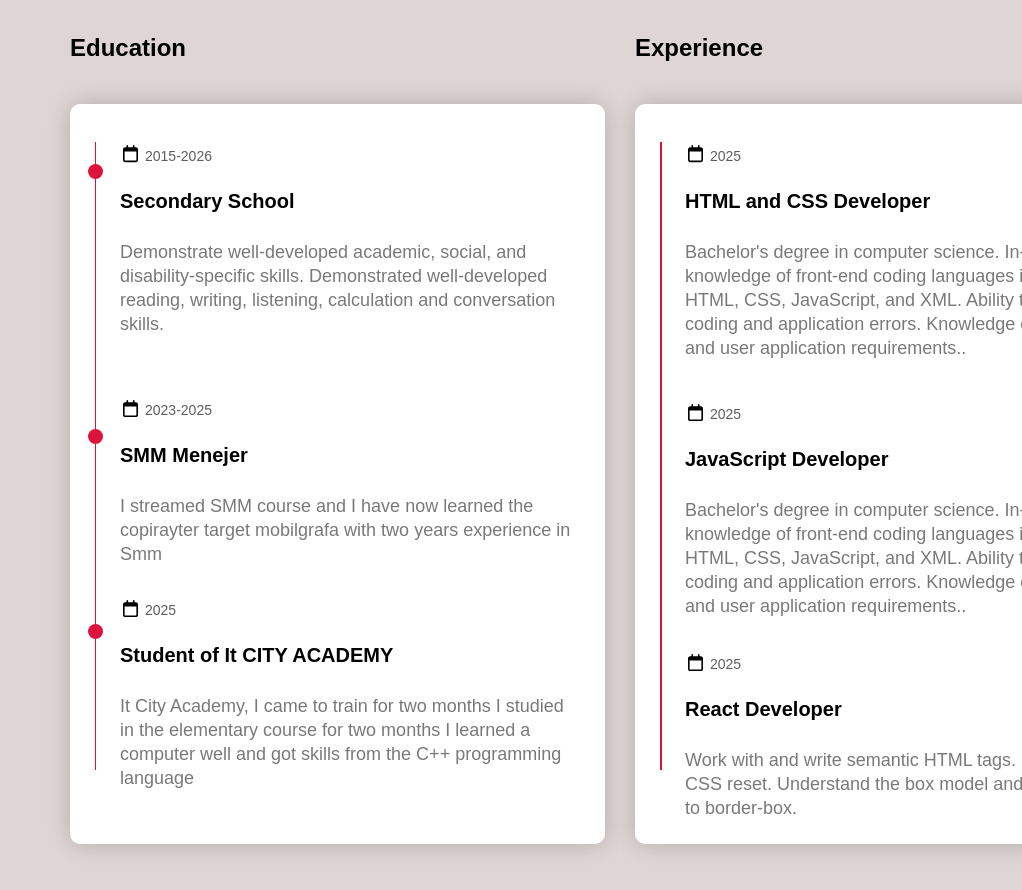
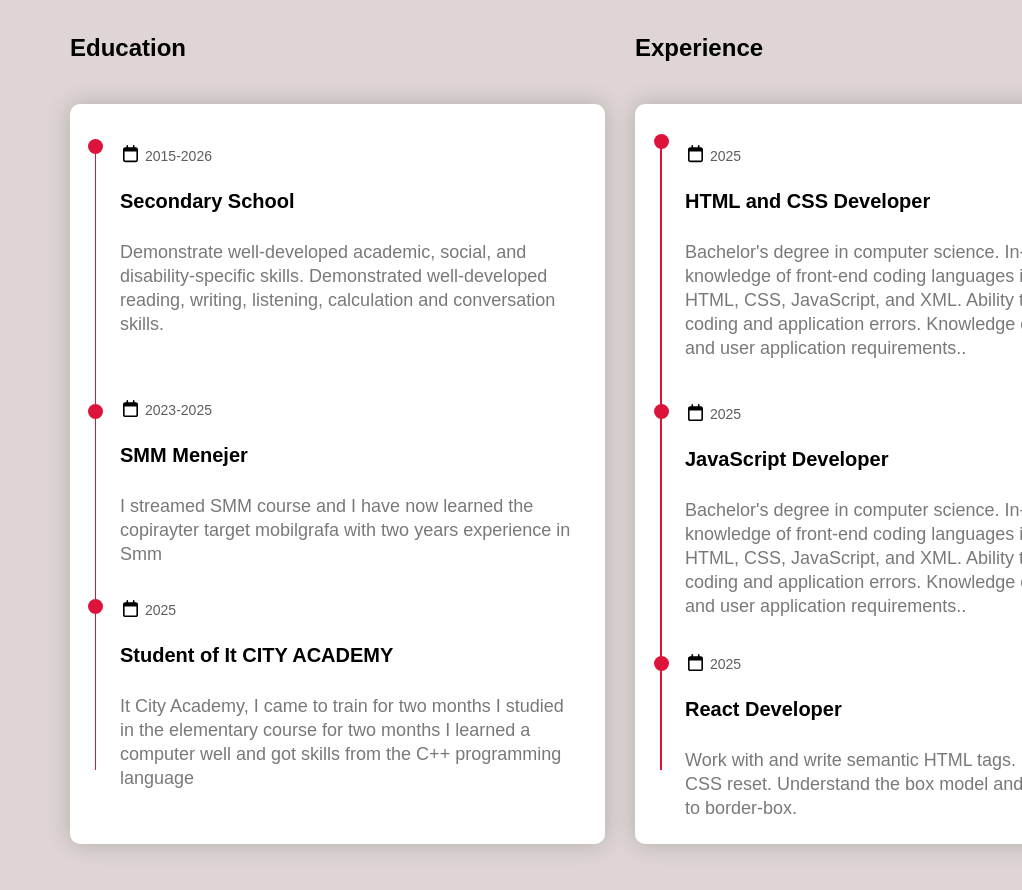
Before and after one commit to jasurmustonovv/Jasur_Portfolio, a plain HTML site: page index.html in a window 1280 px wide. Shown: the part 1500-2390 px from the top of the page, without its empty margins (258-1280 px from the left). Drawn offline with Linux system fonts and the light colour scheme.

Commit message:
Add changes

```diff
--- a/index.html
+++ b/index.html
@@ -230,6 +230,9 @@
         <div class="dot1"></div>
         <div class="dot2"></div>
         <div class="dot3"></div>
+        <div class="dot4"></div>
+        <div class="dot5"></div>
+        <div class="dot6"></div>
     </div>
 
 
--- a/style.css
+++ b/style.css
@@ -363,7 +363,7 @@ body {
     background-color: crimson;
     margin-left:18px;
     border-radius: 50%;
-    margin-top: -680px;
+    margin-top: -705px;
     position: relative;
 }
 .dot2{
@@ -384,7 +384,33 @@ body {
     margin-top: 180px;
     position: relative;
 }
-
+.dot4{
+    width: 15px;
+    height: 15px;
+    background-color: crimson;
+    margin-left:584px;
+    border-radius: 50%;
+    margin-top: -480px;
+    position: relative;
+}
+.dot5{
+    width: 15px;
+    height: 15px;
+    background-color: crimson;
+    margin-left:584px;
+    border-radius: 50%;
+    margin-top: 255px;
+    position: relative;
+}
+.dot6{
+    width: 15px;
+    height: 15px;
+    background-color: crimson;
+    margin-left:584px;
+    border-radius: 50%;
+    margin-top: 237px;
+    position: relative;
+}
 .html_css_developer h4 {
 
     margin-left: 50px;
```
